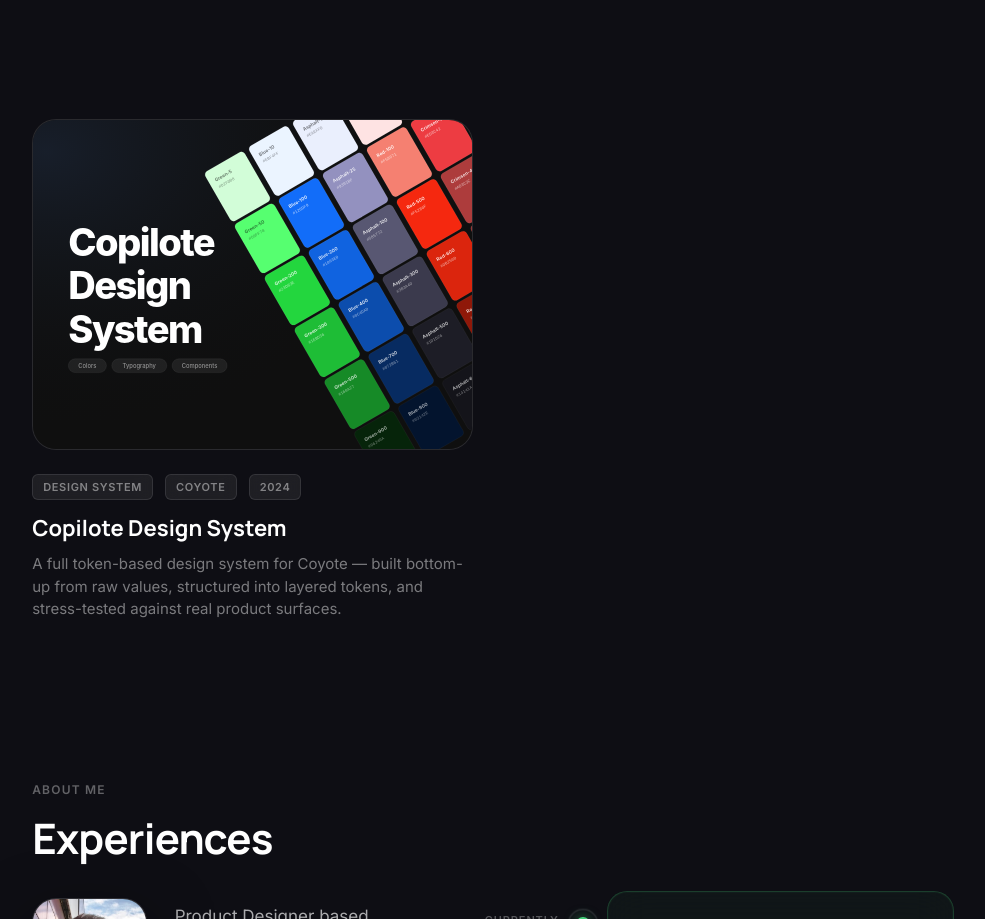
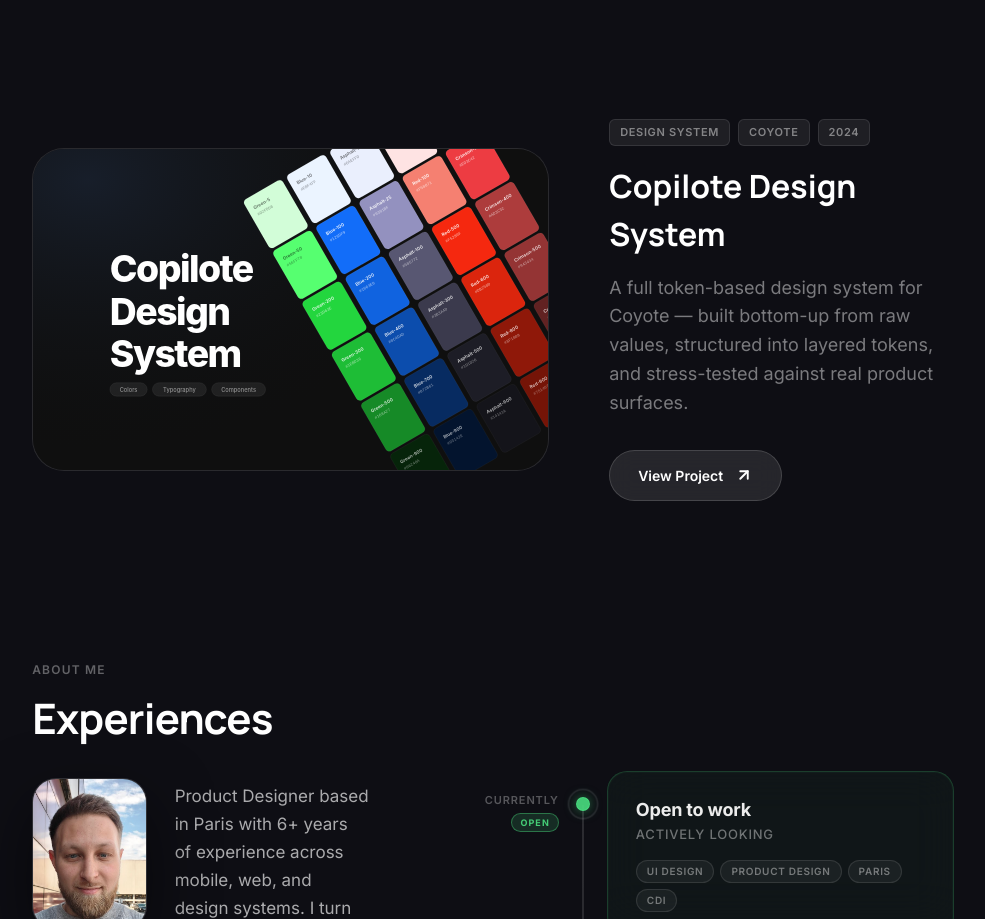
Before and after one commit to gabasromain-lab/portfolio, a React (Vite) app: page / in a window 1280 px wide. Shown: the part 1265-2184 px from the top of the page, without its empty margins (147-1132 px from the left). Built offline with nearby package versions, Linux system fonts and the light colour scheme.

Commit message:
Display all projects with FeaturedProject layout

```diff
--- a/src/App.jsx
+++ b/src/App.jsx
@@ -33,24 +33,19 @@ function HomePage() {
           </div>
         </div>
 
-        {featured && (
+        {projects.map(p => (
           <FeaturedProject
-            slug={featured.slug}
-            title={featured.title}
-            description={featured.description}
-            tags={featured.tags}
-            image={featured.image}
-            alt={featured.alt}
-            mockup={featured.mockup}
-            screens={featured.screens}
+            key={p.slug}
+            slug={p.slug}
+            title={p.title}
+            description={p.description}
+            tags={p.tags}
+            image={p.image}
+            alt={p.alt}
+            mockup={p.mockup}
+            screens={p.screens}
           />
-        )}
-
-        <div className={styles.projectGrid}>
-          {grid.map(p => (
-            <ProjectCard key={p.title} {...p} />
-          ))}
-        </div>
+        ))}
 
         <AboutSection />
         <Footer />
```
